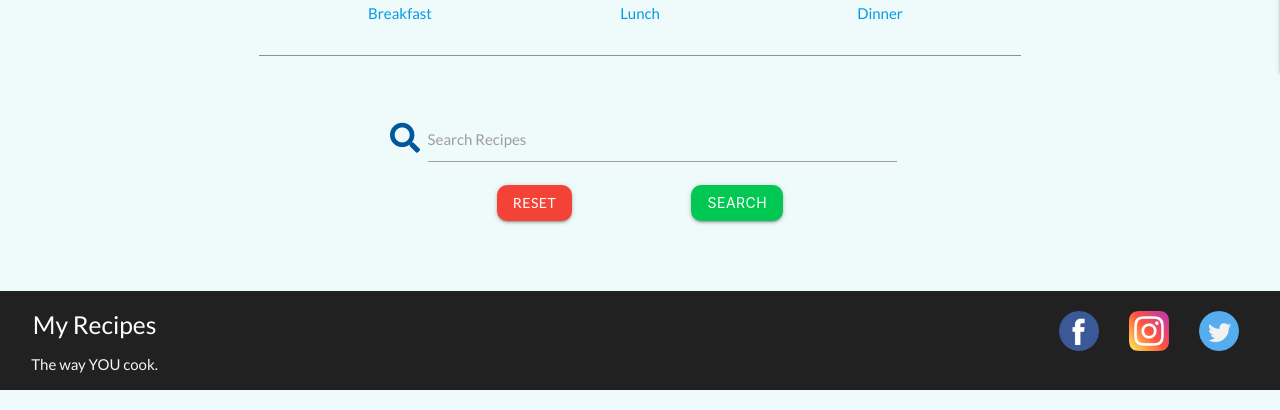
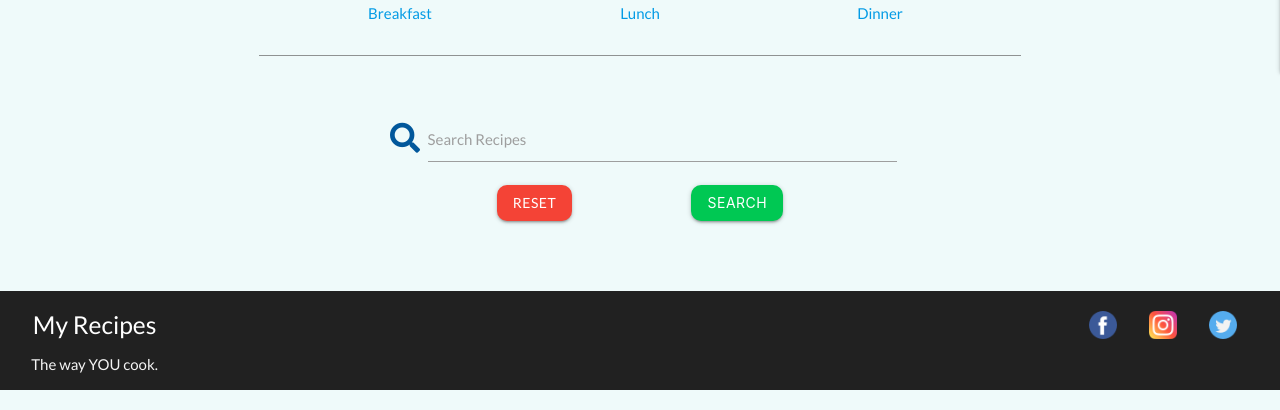
Before and after one commit to alexeykuz-sys/MyRecipe-MS3, a Flask app: page / in a window 1280 px wide. Shown: the part 788-1198 px from the top of the page. Run offline with Flask 2, Linux system fonts and the light colour scheme; data that the repository does not hold is empty; some libraries are stand-ins or nearby versions.

Commit message:
fixed styles correction

```diff
--- a/static/css/style.css
+++ b/static/css/style.css
@@ -17,8 +17,15 @@ body {
   background-color: #effafa;
   width: 100vw;
   color:#212121;
+    display: flex;
+    min-height: 100vh;
+    flex-direction: column;
+  }
 
-}
+  main {
+    flex: 1 0 auto;
+  }
+
 
 /* Nav bar */
 .nav-wrapper ul{
@@ -194,8 +201,8 @@ nav a img {
 }
 
 .social-icons a img{
-    width: 40px;
-    margin-right:30px;
+    width: 28px;
+    margin-right:32px;
 }
 
 /* get recipe page */
@@ -255,9 +262,7 @@ nav a img {
 }
 
 /* profile */
-.section {
-    height:76vh;
-}
+
 
 .card-profile{
 
--- a/static/js/script.js
+++ b/static/js/script.js
@@ -67,7 +67,7 @@
 });
 
 const modalBtnRef = document.querySelector(".delete-btn");
-console.log(modalBtnRef)
+
 var modalCloseBtn = document.getElementById("modal-close");
 var modal = document.querySelector(".modal-delete");
 
--- a/templates/base.html
+++ b/templates/base.html
@@ -52,7 +52,7 @@
             {% endif %}
         </ul>
     </header>
-
+    <main>
     <section>
         <!-- flash message -->
         {% with messages = get_flashed_messages() %}
@@ -78,11 +78,12 @@
 
         {% endblock %}
     </div>
+    </main>
     <!-- footer container -->
     <div class="container-fluid">
-        <div class="row">
+        <div class="row" style="margin-bottom: 0;">
             <footer class="page-footer grey darken-4">
-            <div class="col s12">
+                <div class="col s12">
                     <div class="footer-text">
                         <h5 class="white-text">My Recipes</h5>
                         <p class="grey-text text-lighten-4">The way YOU cook.</p>
@@ -96,9 +97,9 @@
                                 alt="twitter icon"></a>
                     </div>
                 </div>
-            </footer>
-            </div>
         </div>
+    </div>
+    </footer>
 
 
     <script src="https://cdnjs.cloudflare.com/ajax/libs/materialize/1.0.0/js/materialize.min.js"></script>
```
